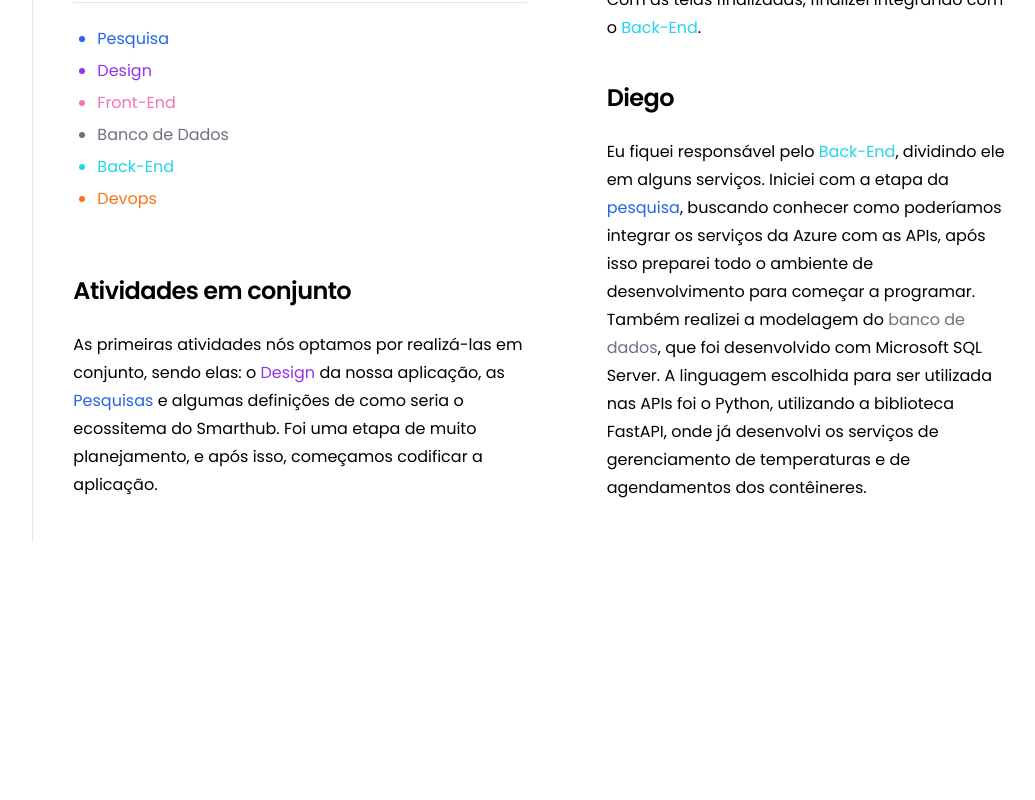
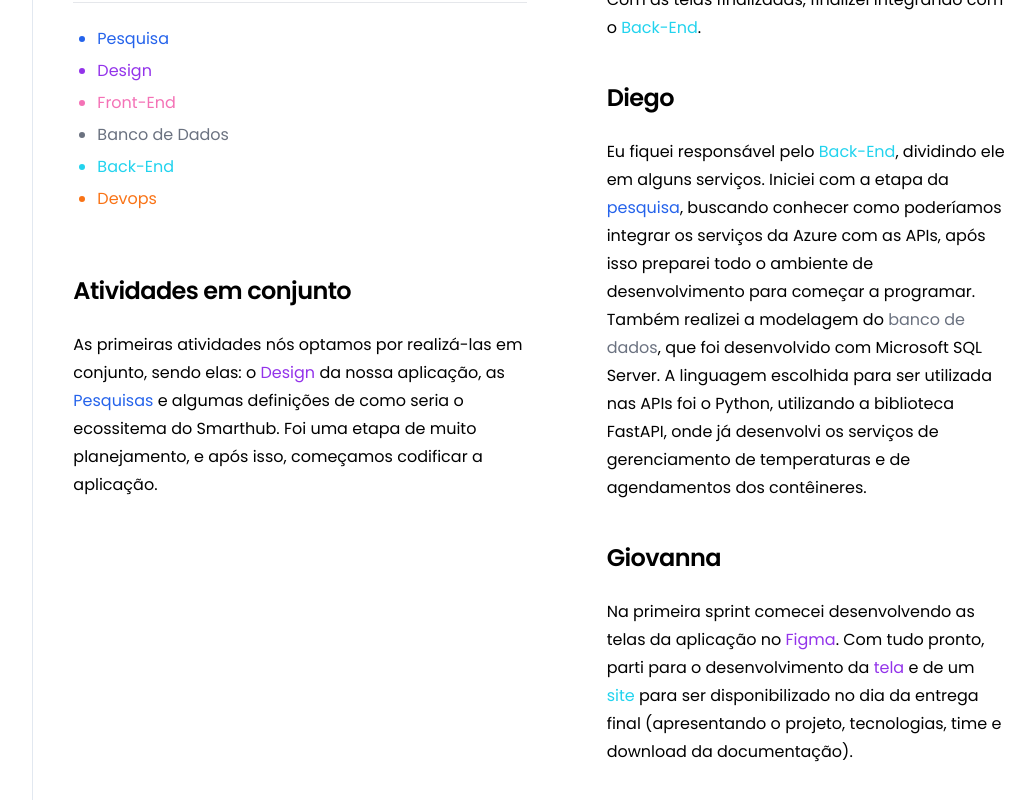
Before and after one commit to AngeloCarnevale/sprint-monitoring, a Next.js app: page /sprint/1 in a window 1280 px wide. Shown: the part 418-1218 px from the top of the page, without its empty margins (180-1215 px from the left). Before the commit the page ends 960 px from the top, so only its background shows below. Built offline with nearby package versions, Linux system fonts and the light colour scheme.

Commit message:
feat: adding giovanna's part

```diff
--- a/src/app/page.tsx
+++ b/src/app/page.tsx
@@ -8,7 +8,7 @@ export default function Home() {
         Bem vindo ao site de acompanhamento de sprints do nosso projeto de TCC
         (Smarthub), aqui você poderá acompanhar o trabalho de cada integrante do
         grupo em cada Sprint e suas contribuições. Este projeto foi desenvolvido
-        pelo <span className="text-green-600">Diego</span> e <span className="text-red-600">Ângelo</span>, em conjunto com a PS.
+        pelo <span className="text-green-600">Diego</span>, <span className="text-red-600">Ângelo</span> e <span className="text-pink-600">Giovanna</span>, em conjunto com a PS.
       </p>
     </div>
   );
--- a/src/app/sprint/1/page.tsx
+++ b/src/app/sprint/1/page.tsx
@@ -88,6 +88,18 @@ export default function SprintPage() {
               temperaturas e de agendamentos dos contêineres.
             </p>
           </div>
+          <div>
+            <h3 className="scroll-m-20 text-2xl font-semibold tracking-tight">
+              Giovanna
+            </h3>
+            <p className="leading-7 [&:not(:first-child)]:mt-6">
+              Na primeira sprint comecei desenvolvendo as telas da aplicação no{" "}
+              <span className="text-purple-600">Figma</span>. Com tudo pronto,
+              parti para o desenvolvimento da <span className="text-purple-600">tela</span> e de um <span className="text-cyan-400">site</span> para ser
+              disponibilizado no dia da entrega final (apresentando o projeto,
+              tecnologias, time e download da documentação).
+            </p>
+          </div>
         </div>
       </div>
     </>
```
